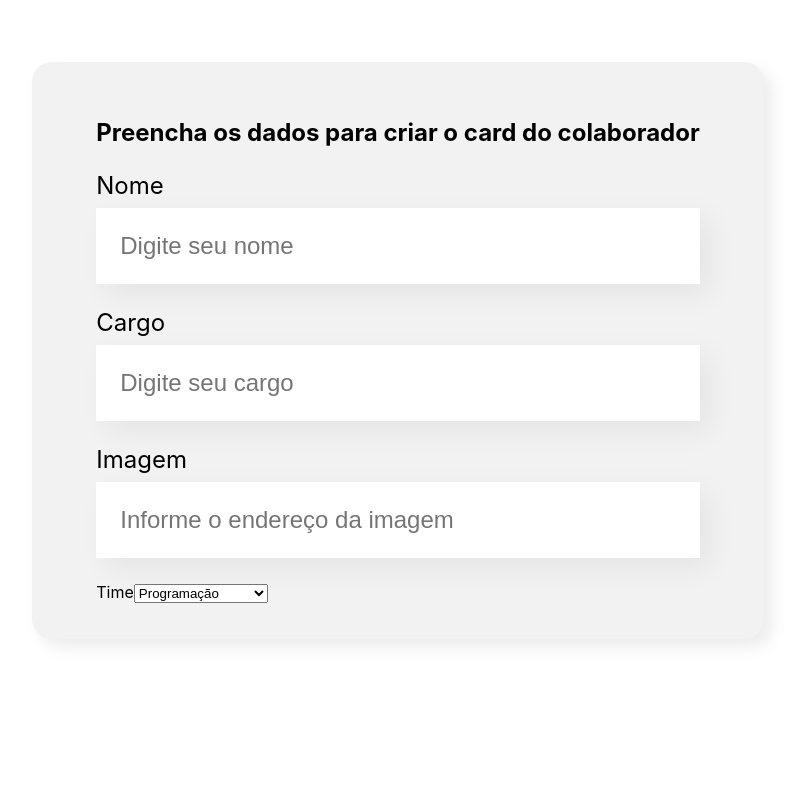
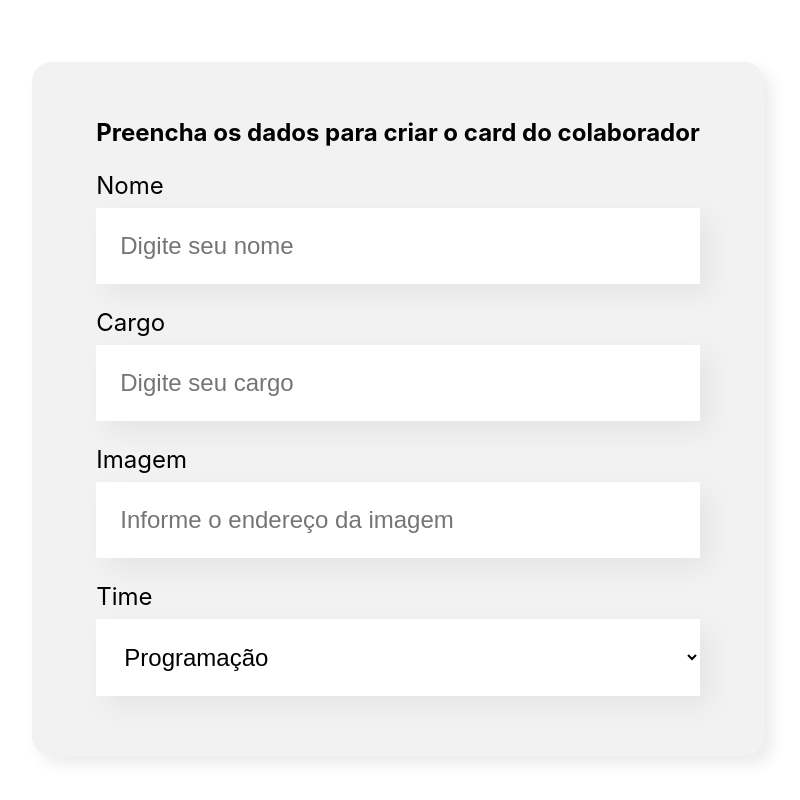
Before and after one commit to leonfpontes/organo, a React (Create React App) app: page / in a window 1280 px wide. Shown: the part 516-1316 px from the top of the page, without its empty margins (242-1042 px from the left). Before the commit the page ends 1235 px from the top, so only its background shows below. Built offline with nearby package versions, Linux system fonts and the light colour scheme.

Commit message:
customizando select de squad

```diff
--- a/src/componentes/Select/Select.css
+++ b/src/componentes/Select/Select.css
@@ -0,0 +1,19 @@
+.select-squad {
+    margin: 24px 0;
+}
+
+.select-squad label{
+    display: block;
+    margin-bottom: 8px;
+    font-size: 24px;
+}
+
+.select-squad select {
+    background-color: #fff;
+    box-shadow: 10px 10px 30px rgba(0, 0, 0, 0.06);
+    width: 100%;
+    border: none;
+    font-size: 24px;
+    padding: 24px;
+    box-sizing: border-box;
+}
--- a/src/componentes/Select/Select.js
+++ b/src/componentes/Select/Select.js
@@ -2,10 +2,10 @@ import "./Select.css"
 
 export const Select = (props) => {
     return (
-        <div>
+        <div className="select-squad">
             <label>{props.label}</label>
             <select>
-                {props.item.map(item => {
+                {props.item.map((item) => {
                     return <option key={item}>{item}</option>
                 })}
             </select>
```
